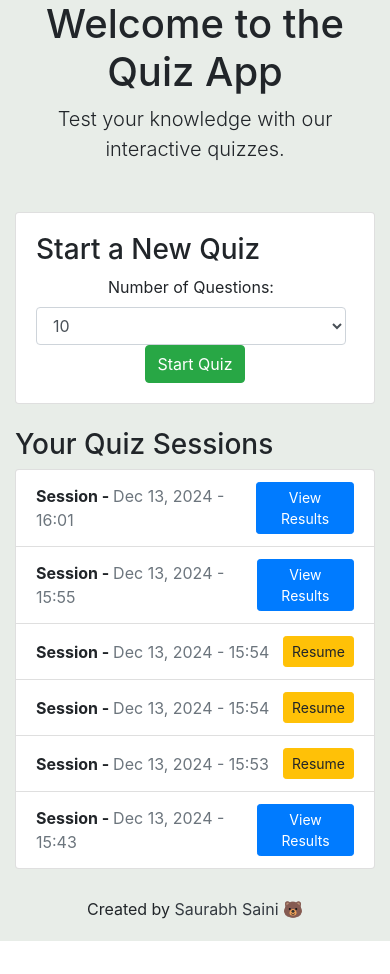
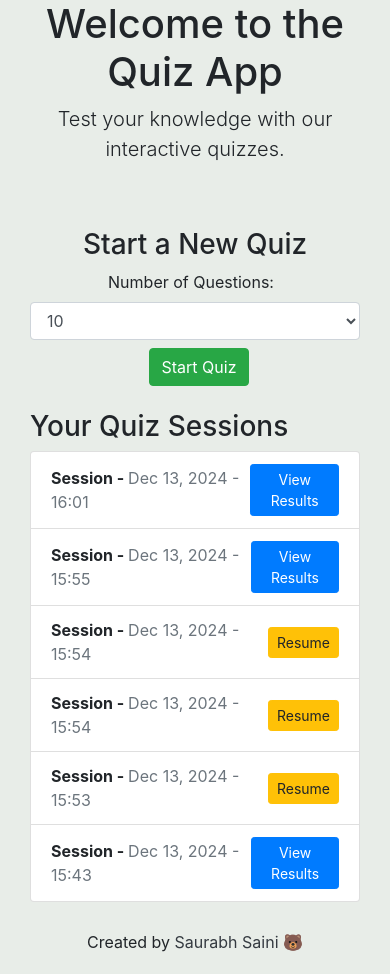
Before and after one commit to saurabh228/quizy, a Django app: page / in a window 390 px wide. Shown: the part 128-1102 px from the top of the page. Before the commit the page ends 1069 px from the top, so only its background shows below. Run offline with Django 5.2, Linux system fonts and the light colour scheme; a user stored in the database is signed in; data comes from the database, SQL or seed files in the repository; some libraries are stand-ins or nearby versions.

Commit message:
makes ui mobil friendly

```diff
--- a/quiz/templates/quiz/base.html
+++ b/quiz/templates/quiz/base.html
@@ -2,6 +2,7 @@
 <html lang="en">
 <head>
     <meta charset="UTF-8">
+    <meta name="viewport" content="width=device-width, initial-scale=1.0">
     <title>{% block title %}Quizy - The Quiz App{% endblock %}</title>
     <!-- Include Bootstrap CSS -->
     <link rel="stylesheet" href="https://maxcdn.bootstrapcdn.com/bootstrap/4.5.2/css/bootstrap.min.css">
@@ -23,9 +24,12 @@
     <!-- Navigation Bar -->
     <nav class="navbar navbar-expand-md navbar-dark bg-dark">
         <a class="navbar-brand" href="{% url 'home' %}">Quizy - The Quiz App</a>
-        <button class="navbar-toggler" type="button" data-toggle="collapse" data-target="#navbarNav">
+        <button class="navbar-toggler" type="button" data-toggle="collapse"
+            data-target="#navbarNav" aria-controls="navbarNav"
+            aria-expanded="false" aria-label="Toggle navigation">
             <span class="navbar-toggler-icon"></span>
         </button>
+
         <div class="collapse navbar-collapse justify-content-end" id="navbarNav">
             <ul class="navbar-nav">
                 {% if user.is_authenticated %}
--- a/quiz/templates/quiz/home.html
+++ b/quiz/templates/quiz/home.html
@@ -3,24 +3,27 @@
 {% block title %}Home - Quiz App{% endblock %}
 
 {% block content %}
-<div class="text-center my-5">
+<div class="container">
+    <div class="row justify-content-center my-5">
+        <div class="col-12 col-md-8 text-center">
             <h1>Welcome to the Quiz App</h1>
             <p class="lead">Test your knowledge with our interactive quizzes.</p>
         </div>
+    </div>
 
     {% if user.is_authenticated %}
-    <div class="card mb-4">
-        <div class="card-body">
-            <h3>Start a New Quiz</h3>
-            <form id="start-quiz-form" class="form-inline justify-content-center">
+    <div class="row justify-content-center mb-4">
+        <div class="col-12 col-md-6">
+                <h3 class="text-center">Start a New Quiz</h3>
+                <form id="start-quiz-form" class="form-inline justify-content-center flex-column flex-sm-row">
                         <label for="total_questions" class="mr-2">Number of Questions:</label>
-                <select name="total_questions" id="total_questions" class="form-control mr-2">
+                        <select name="total_questions" id="total_questions" class="form-control">
                             <option value="5">5</option>
                             <option value="10" selected>10</option>
                             <option value="15">15</option>
                             <option value="20">20</option>
                         </select>
-                <button type="button" onclick="startQuiz()" class="btn btn-success">Start Quiz</button>
+                    <button type="button" onclick="startQuiz()" class="btn btn-success mt-2 ml-2 mt-sm-0">Start Quiz</button>
                 </form>
             </div>
         </div>
@@ -52,6 +55,7 @@
             <p>Please <a href="{% url 'login' %}">login</a> or <a href="{% url 'register' %}">register</a> to start the quiz.</p>
         </div>
     {% endif %}
+</div>
 {% endblock %}
 
 {% block scripts %}
--- a/quiz/templates/registration/login.html
+++ b/quiz/templates/registration/login.html
@@ -3,9 +3,10 @@
 {% block title %}Login - Quiz App{% endblock %}
 
 {% block content %}
+<div class="container">
     <div class="row justify-content-center">
-    <div class="col-md-6">
-        <h2 class="mb-4">Login</h2>
+        <div class="col-12 col-md-6">
+            <h2 class="mb-4 text-center">Login</h2>
             <form method="post">
                 {% csrf_token %}
                 {% for field in form %}
@@ -22,4 +23,5 @@
             <p class="mt-3 text-center">Don't have an account? <a href="{% url 'register' %}">Register here</a></p>
         </div>
     </div>
+</div>
 {% endblock %}
--- a/quiz/templates/registration/register.html
+++ b/quiz/templates/registration/register.html
@@ -3,9 +3,10 @@
 {% block title %}Register - Quiz App{% endblock %}
 
 {% block content %}
+<div class="container">
     <div class="row justify-content-center">
-    <div class="col-md-6">
-        <h2 class="mb-4">Register</h2>
+        <div class="col-12 col-md-6">
+            <h2 class="mb-4 text-center">Register</h2>
             <form method="post">
                 {% csrf_token %}
                 {% for field in form %}
@@ -22,4 +23,5 @@
             <p class="mt-3 text-center">Already have an account? <a href="{% url 'login' %}">Login here</a></p>
         </div>
     </div>
+</div>
 {% endblock %}
```
Also changed, not shown: quiz/templates/quiz/quiz.html (+5 -5 lines). Lines whose indentation alone changed are shown as unchanged.
